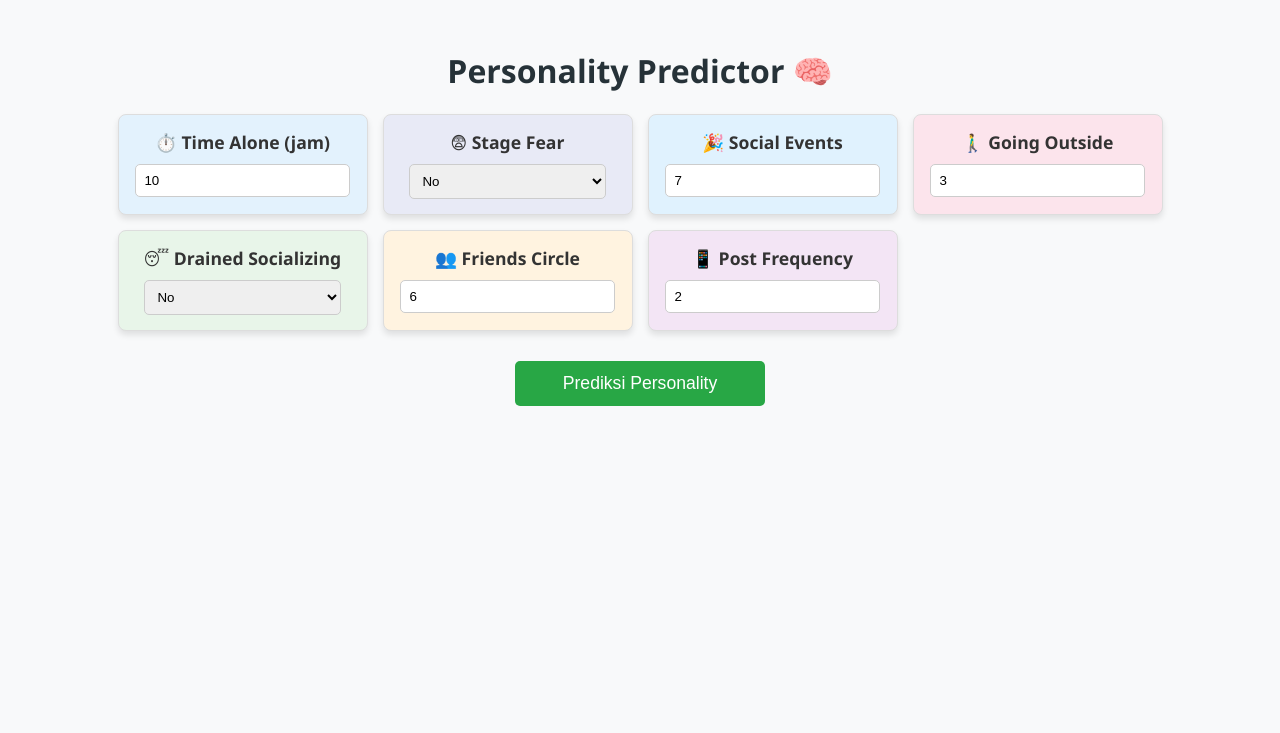
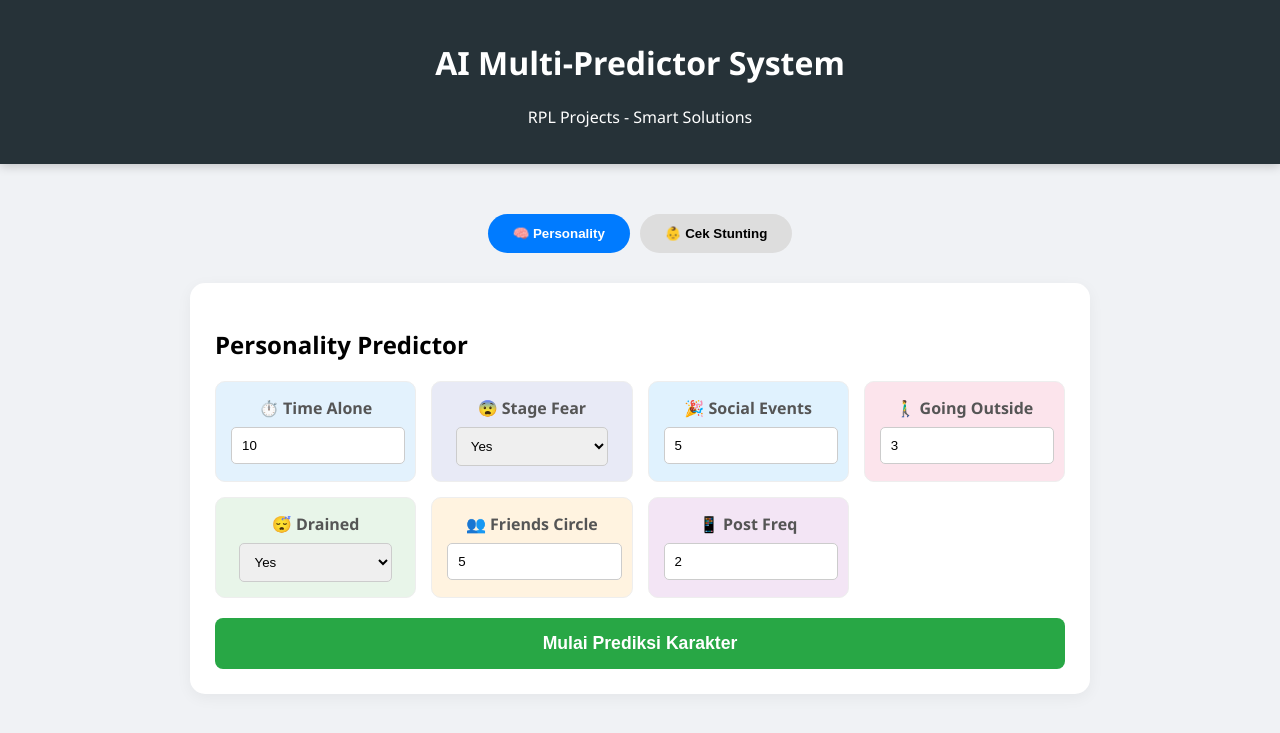
Before and after one commit to Hasboy15S/WebMp1PAS, a Flask app: page / in a window 1280 px wide. Shown: the top 733 px of the page. Run offline with Flask 3, Linux system fonts and the light colour scheme; parts of the project's set-up code (start-up, migrations or seed data) failed here and were passed over.

Commit message:
add model stunting rombak design

```diff
--- a/App.py
+++ b/App.py
@@ -1,50 +1,101 @@
 from flask import Flask, render_template, request
 import pickle
 import pandas as pd
+import numpy as np
 
 app = Flask(__name__)
 
-# Load model + scaler
-with open("Personality.pkl", "rb") as f:
-    paket = pickle.load(f)
+# --- LOAD MODEL PERSONALITY ---
+try:
+    with open('Personality.pkl', 'rb') as f:
+        # Karena Personality.pkl adalah dictionary {"model": ..., "scaler": ...}
+        model_pers_packet = pickle.load(f)
+except FileNotFoundError:
+    print("Error: Personality.pkl tidak ditemukan")
 
-model = paket["model"]
-scaler = paket["scaler"]
+# --- LOAD MODEL STUNTING ---
+try:
+    with open('ModelStunting.pkl', 'rb') as f:
+        # Karena ModelStunting.pkl adalah dictionary {"model": ..., "scaler": ..., "le_status": ...}
+        paket_stunting = pickle.load(f)
+except FileNotFoundError:
+    print("Error: ModelStunting.pkl tidak ditemukan")
 
-@app.route("/")
+@app.route('/')
 def index():
-    return render_template("index.html")
+    return render_template('index.html')
 
-@app.route("/predict", methods=["POST"])
-def predict():
+# Jalur Prediksi Personality
+@app.route('/predict_personality', methods=['POST'])
+def predict_pers():
     try:
-        data = pd.DataFrame([{
-            "Time_spent_Alone": float(request.form["time_spent_alone"]),
-            "Stage_fear": int(request.form["stage_fear"]),
-            "Social_event_attendance": float(request.form["social_event"]),
-            "Going_outside": float(request.form["going_outside"]),
-            "Drained_after_socializing": int(request.form["drained"]),
-            "Friends_circle_size": float(request.form["friends"]),
-            "Post_frequency": float(request.form["post_freq"])
-        }])
+        # Ambil Model dan Scaler dari dalam Dictionary
+        model = model_pers_packet['model']
+        scaler = model_pers_packet['scaler']
 
-        # WAJIB scale dulu
-        data_scaled = scaler.transform(data)
-
-        prediksi = model.predict(data_scaled)
-
-        mapping = {
-            0: "Extrovert",
-            1: "Introvert"
+        data = {
+            'Time_spent_Alone': float(request.form.get('time_spent_alone', 0)),
+            'Stage_fear': int(request.form.get('stage_fear', 0)),
+            'Social_event_attendance': float(request.form.get('social_event', 0)),
+            'Going_outside': float(request.form.get('going_outside', 0)),
+            'Drained_after_socializing': int(request.form.get('drained', 0)),
+            'Friends_circle_size': float(request.form.get('friends', 0)),
+            'Post_frequency': float(request.form.get('post_freq', 0))
         }
 
-        hasil = mapping.get(int(prediksi[0]), "Tidak diketahui")
+        # Ubah ke DataFrame dan lalui proses Scaling
+        df = pd.DataFrame([data])
+        data_scaled = scaler.transform(df.values)
 
-        return render_template("index.html", hasil=hasil)
+        # Prediksi
+        pred = model.predict(data_scaled)
+
+        mapping = {0: "Introvert", 1: "Extrovert"}
+        hasil = mapping.get(int(pred[0]), "Tidak Diketahui")
+
+        return render_template('index.html', hasil_pers=hasil, active_tab='personality')
+    except Exception as e:
+        return f"Error Personality: {e}"
+
+# Jalur Prediksi Stunting
+# Jalur Prediksi Stunting
+@app.route('/predict_stunting', methods=['POST'])
+def predict_stunt():
+    try:
+        # 1. Ambil semua komponen dari paket stunting
+        model = paket_stunting['model']
+        scaler = paket_stunting['scaler']
+        le_status = paket_stunting['le_status']
+
+        # 2. Ambil data dari form website
+        umur_val = request.form.get('umur')
+        jk_val = request.form.get('jk')
+        tinggi_val = request.form.get('tinggi')
+
+        # Proteksi input kosong
+        if not umur_val or not tinggi_val:
+            return "Error: Umur dan Tinggi harus diisi!"
+
+        umur = float(umur_val)
+        jk = int(jk_val)
+        tinggi = float(tinggi_val)
+
+        # 3. Proses Data (Wajib di-scale)
+        data_raw = np.array([[umur, jk, tinggi]])
+        data_scaled = scaler.transform(data_raw)
+
+        # 4. Prediksi (masih menghasilkan angka)
+        pred_indeks = model.predict(data_scaled)
+
+        # 5. TRANSLATE: Mengubah angka (misal: 3) menjadi teks asli (misal: "stunted")
+        hasil_final = le_status.inverse_transform(pred_indeks)[0]
+
+        # 6. Kirim ke HTML
+        return render_template('index.html', hasil_stunting=hasil_final, active_tab='stunting')
 
     except Exception as e:
-        print("ERROR:", e)
-        return render_template("index.html", hasil=f"Error: {e}")
+        print(f"Error Stunting: {e}")
+        return f"Terjadi kesalahan pada model stunting: {e}"
 
-if __name__ == "__main__":
+if __name__ == '__main__':
     app.run(debug=True)
--- a/templates/index.html
+++ b/templates/index.html
@@ -3,124 +3,142 @@
 <head>
     <meta charset="UTF-8">
     <meta name="viewport" content="width=device-width, initial-scale=1.0">
-    <title>Personality Predictor 🧠</title>
+    <title>AI Multi-Predictor 🧠👶</title>
     <style>
-        body { font-family: 'Segoe UI', Tahoma, Geneva, Verdana, sans-serif; background-color: #f8f9fa; padding: 20px; }
-        h1 { text-align: center; color: #263238; }
+        body { font-family: 'Segoe UI', sans-serif; background-color: #f0f2f5; margin: 0; padding: 0; }
+        header { background: #263238; color: white; text-align: center; padding: 20px 0; box-shadow: 0 2px 10px rgba(0,0,0,0.2); }
 
-        /* Grid Layout mirip Colab */
-        .grid-container {
-            display: grid;
-            grid-template-columns: repeat(auto-fit, 250px);
-            gap: 15px;
-            justify-content: center;
-            margin-bottom: 30px;
-        }
+        .container { max-width: 900px; margin: 30px auto; padding: 20px; }
 
-        /* Desain Card */
-        .card {
-            border: 1px solid #ddd;
-            padding: 15px;
-            text-align: center;
-            border-radius: 8px;
-            box-shadow: 0 4px 6px rgba(0, 0, 0, 0.1);
-        }
+        /* Tombol Tab */
+        .tabs { display: flex; justify-content: center; gap: 10px; margin-bottom: 30px; }
+        .tab-btn { padding: 12px 25px; border: none; border-radius: 25px; cursor: pointer; font-weight: bold; background: #ddd; transition: 0.3s; }
+        .tab-btn.active { background: #007bff; color: white; }
 
-        .card-title { font-size: 1.1em; font-weight: bold; margin-bottom: 10px; color: #333; }
+        /* Grid Layout */
+        .form-section { display: none; background: white; padding: 25px; border-radius: 15px; box-shadow: 0 4px 15px rgba(0,0,0,0.05); }
+        .form-section.active { display: block; animation: fadeIn 0.5s; }
 
-        input[type="number"], select {
-            width: 90%;
-            padding: 8px;
-            border-radius: 5px;
-            border: 1px solid #ccc;
-        }
+        .grid-container { display: grid; grid-template-columns: repeat(auto-fit, minmax(200px, 1fr)); gap: 15px; margin-bottom: 20px; }
+        .card { padding: 15px; border-radius: 10px; border: 1px solid #eee; text-align: center; }
 
-        /* Tombol */
-        .btn-predict {
-            display: block;
-            width: 250px;
-            height: 45px;
-            margin: 0 auto;
-            background-color: #28a745;
-            color: white;
-            border: none;
-            border-radius: 5px;
-            font-size: 1.1em;
-            cursor: pointer;
-        }
+        label { display: block; font-weight: bold; margin-bottom: 8px; color: #555; }
+        input, select { width: 90%; padding: 10px; border-radius: 5px; border: 1px solid #ccc; }
 
-        /* Hasil Prediksi */
-        .result-box {
-            margin-top: 30px;
-            text-align: center;
-            padding: 15px;
-            background-color: #e3f2fd;
-            border-radius: 8px;
-            color: #0d47a1;
-        }
+        .btn-submit { width: 100%; padding: 15px; border: none; border-radius: 8px; font-size: 1.1em; font-weight: bold; color: white; cursor: pointer; }
+        .btn-pers { background: #28a745; }
+        .btn-stunt { background: #dc3545; }
+
+        /* Kotak Hasil */
+        .result-box { margin-top: 20px; padding: 20px; text-align: center; border-radius: 10px; border-left: 5px solid; }
+        .res-pers { background: #e8f5e9; border-color: #28a745; color: #1b5e20; }
+        .res-stunt { background: #ffebee; border-color: #dc3545; color: #b71c1c; }
+
+        @keyframes fadeIn { from { opacity: 0; transform: translateY(10px); } to { opacity: 1; transform: translateY(0); } }
     </style>
 </head>
 <body>
 
-    <h1>Personality Predictor 🧠</h1>
+<header>
+    <h1>AI Multi-Predictor System</h1>
+    <p>RPL Projects - Smart Solutions</p>
+</header>
 
-    <form action="/predict" method="POST">
-        <div class="grid-container">
-            <!-- Time Alone -->
-            <div class="card" style="background-color: #e3f2fd;">
-                <div class="card-title">⏱️ Time Alone (jam)</div>
-                <input type="number" name="time_spent_alone" value="10" min="0" max="24">
+<div class="container">
+    <!-- Navigasi Tab -->
+    <div class="tabs">
+        <button class="tab-btn {% if active_tab != 'stunting' %}active{% endif %}" onclick="showTab('personality')">🧠 Personality</button>
+        <button class="tab-btn {% if active_tab == 'stunting' %}active{% endif %}" onclick="showTab('stunting')">👶 Cek Stunting</button>
     </div>
 
-            <!-- Stage Fear -->
-            <div class="card" style="background-color: #e8eaf6;">
-                <div class="card-title">😨 Stage Fear</div>
+    <!-- FORM PERSONALITY -->
+    <div id="personality" class="form-section {% if active_tab != 'stunting' %}active{% endif %}">
+        <h2>Personality Predictor</h2>
+        <form action="/predict_personality" method="POST">
+            <div class="grid-container">
+                <div class="card" style="background:#e3f2fd;">
+                    <label>⏱️ Time Alone</label>
+                    <input type="number" name="time_spent_alone" value="10">
+                </div>
+                <div class="card" style="background:#e8eaf6;">
+                    <label>😨 Stage Fear</label>
                     <select name="stage_fear">
-                    <option value="1">Yes</option>
-                    <option value="0" selected>No</option>
+                        <option value="1">Yes</option><option value="0">No</option>
                     </select>
                 </div>
+                <div class="card" style="background:#e0f2fe;">
+                    <label>🎉 Social Events</label>
+                    <input type="number" name="social_event" value="5">
+                </div>
+                <div class="card" style="background:#fce4ec;">
+                    <label>🚶‍♂️ Going Outside</label>
+                    <input type="number" name="going_outside" value="3">
+                </div>
+                <div class="card" style="background:#e8f5e9;">
+                    <label>😴 Drained</label>
+                    <select name="drained">
+                        <option value="1">Yes</option><option value="0">No</option>
+                    </select>
+                </div>
+                <div class="card" style="background:#fff3e0;">
+                    <label>👥 Friends Circle</label>
+                    <input type="number" name="friends" value="5">
+                </div>
+                <div class="card" style="background:#f3e5f5;">
+                    <label>📱 Post Freq</label>
+                    <input type="number" name="post_freq" value="2">
+                </div>
+            </div>
+            <button type="submit" class="btn-submit btn-pers">Mulai Prediksi Karakter</button>
+        </form>
 
-            <!-- Social Events -->
-            <div class="card" style="background-color: #e0f2fe;">
-                <div class="card-title">🎉 Social Events</div>
-                <input type="number" name="social_event" value="7" min="0" max="10">
+        {% if hasil_pers %}
+        <div class="result-box res-pers">
+            <h3>✨ Hasil Prediksi: <strong>{{ hasil_pers }}</strong></h3>
+        </div>
+        {% endif %}
     </div>
 
-            <!-- Going Outside -->
-            <div class="card" style="background-color: #fce4ec;">
-                <div class="card-title">🚶‍♂️ Going Outside</div>
-                <input type="number" name="going_outside" value="3" min="0" max="10">
+    <!-- FORM STUNTING -->
+    <div id="stunting" class="form-section {% if active_tab == 'stunting' %}active{% endif %}">
+        <h2>Cek Status Gizi (Stunting)</h2>
+        <form action="/predict_stunting" method="POST">
+            <div class="grid-container">
+                <div class="card" style="background:#fff9c4;">
+                    <label>📅 Umur (Bulan)</label>
+                    <input type="number" name="umur" placeholder="Contoh: 24">
                 </div>
-
-            <!-- Drained Socializing -->
-            <div class="card" style="background-color: #e8f5e9;">
-                <div class="card-title">😴 Drained Socializing</div>
-                <select name="drained">
-                    <option value="1">Yes</option>
-                    <option value="0" selected>No</option>
+                <div class="card" style="background:#b2ebf2;">
+                    <label>🚻 Jenis Kelamin</label>
+                    <select name="jk">
+                        <option value="0">Laki-laki</option>
+                        <option value="1">Perempuan</option>
                     </select>
                 </div>
+                <div class="card" style="background:#c8e6c9;">
+                    <label>📏 Tinggi (cm)</label>
+                    <input type="number" step="0.1" name="tinggi" placeholder="Contoh: 85.5">
+                </div>
+            </div>
+            <button type="submit" class="btn-submit btn-stunt">Cek Status Gizi</button>
+        </form>
 
-            <!-- Friends Circle -->
-            <div class="card" style="background-color: #fff3e0;">
-                <div class="card-title">👥 Friends Circle</div>
-                <input type="number" name="friends" value="6" min="0" max="20">
+        {% if hasil_stunting %}
+        <div class="result-box res-stunt">
+            <h3>📊 Status Gizi: <strong>{{ hasil_stunting }}</strong></h3>
         </div>
-
-            <!-- Post Frequency -->
-            <div class="card" style="background-color: #f3e5f5;">
-                <div class="card-title">📱 Post Frequency</div>
-                <input type="number" name="post_freq" value="2" min="0" max="10">
+        {% endif %}
     </div>
 </div>
 
-        <button type="submit" class="btn-predict">Prediksi Personality</button>
-        <!-- Cari bagian ini di bawah tombol di index.html -->
-{% if hasil %}
-<div class="result-box">
-    <h2>✨ Personality Anda adalah: <span style="color:#ff5722;">{{ hasil }}</span> ✨</h2>
-</div>
-{% endif %}
-    </form>
+<script>
+    function showTab(tabName) {
+        document.querySelectorAll('.form-section').forEach(section => section.classList.remove('active'));
+        document.querySelectorAll('.tab-btn').forEach(btn => btn.classList.remove('active'));
+        document.getElementById(tabName).classList.add('active');
+        event.currentTarget.classList.add('active');
+    }
+</script>
+
 </body>
+</html>
```
Also changed, not shown: 1 other file. Lines whose indentation alone changed are shown as unchanged.
